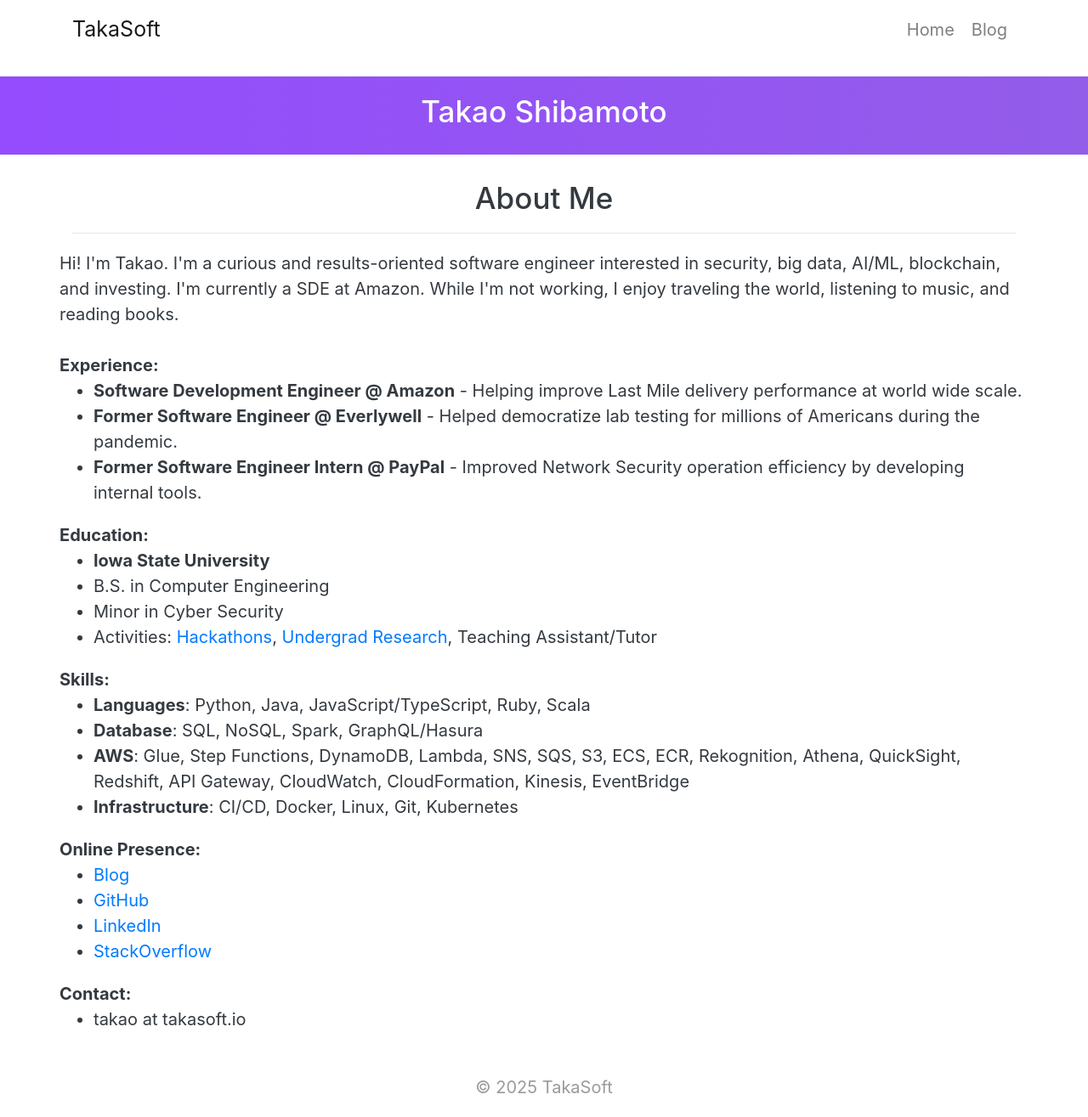
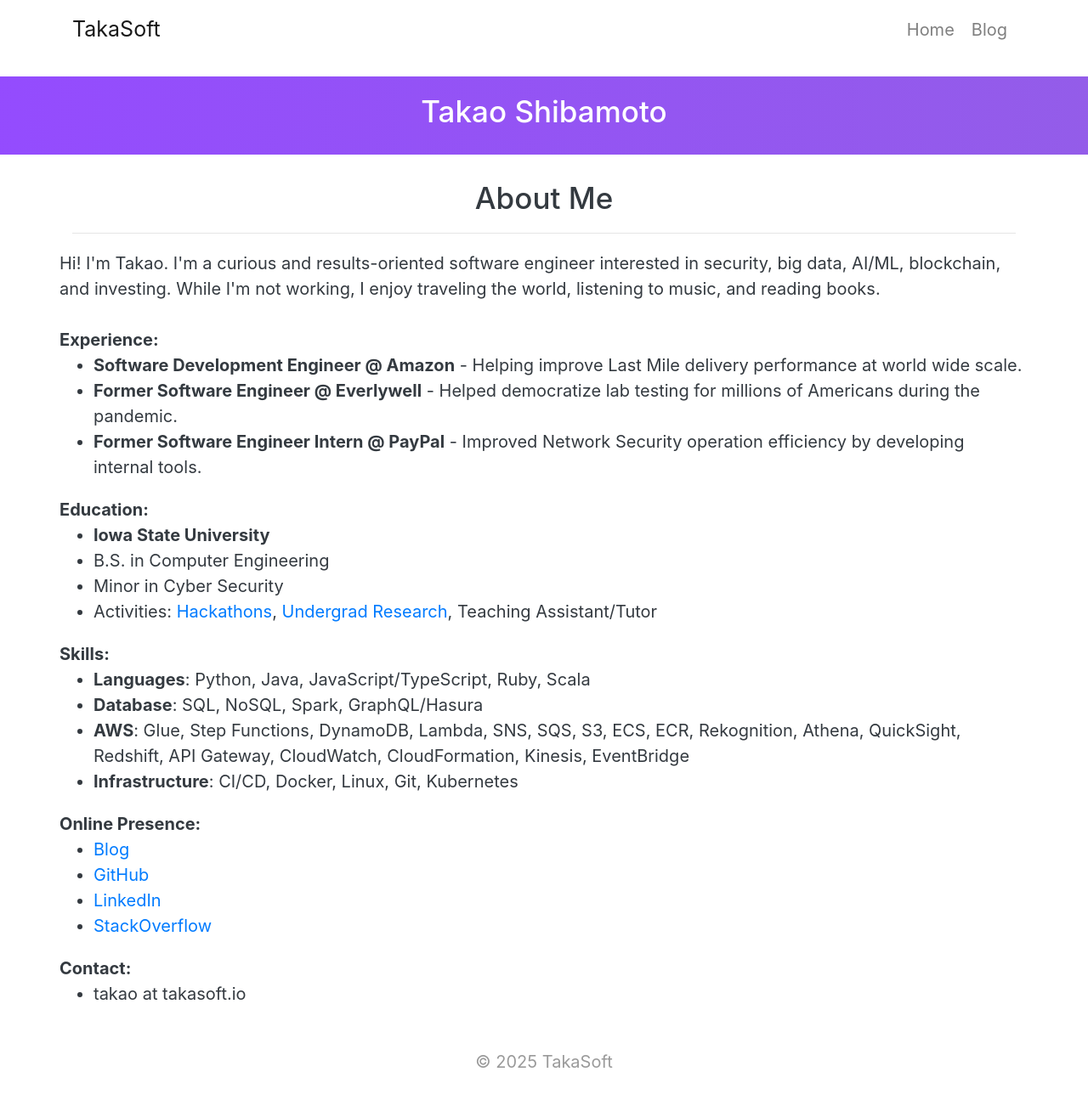
Before and after one commit to takasoft/takasoft.github.io, a Jekyll site: the page built from index.html, in a window 1280 px wide. Shown: the whole page at 85% size. Built offline with Jekyll 4.4.1, drawn with Linux system fonts in a browser that asks for light colours; after the commit the page ends 1285 px from its top, so only the background shows below that.

Commit message:
Update index.html

```diff
--- a/index.html
+++ b/index.html
@@ -13,7 +13,7 @@
     <hr>
     <div class="row">
       Hi! I'm Takao.
-      I'm a curious and results-oriented software engineer interested in security, big data, AI/ML, blockchain, and investing. I'm currently a SDE at Amazon.
+      I'm a curious and results-oriented software engineer interested in security, big data, AI/ML, blockchain, and investing.
       While I'm not working, I enjoy traveling the world, listening to music, and reading books.
     </div>
     <br>
```
